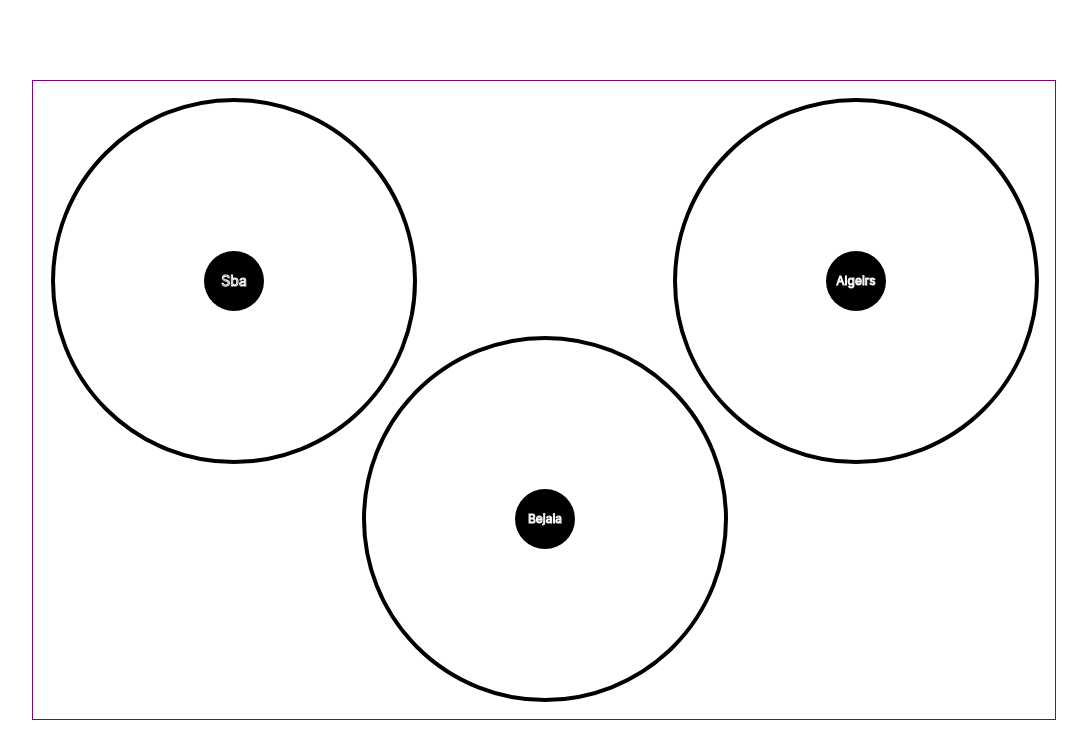
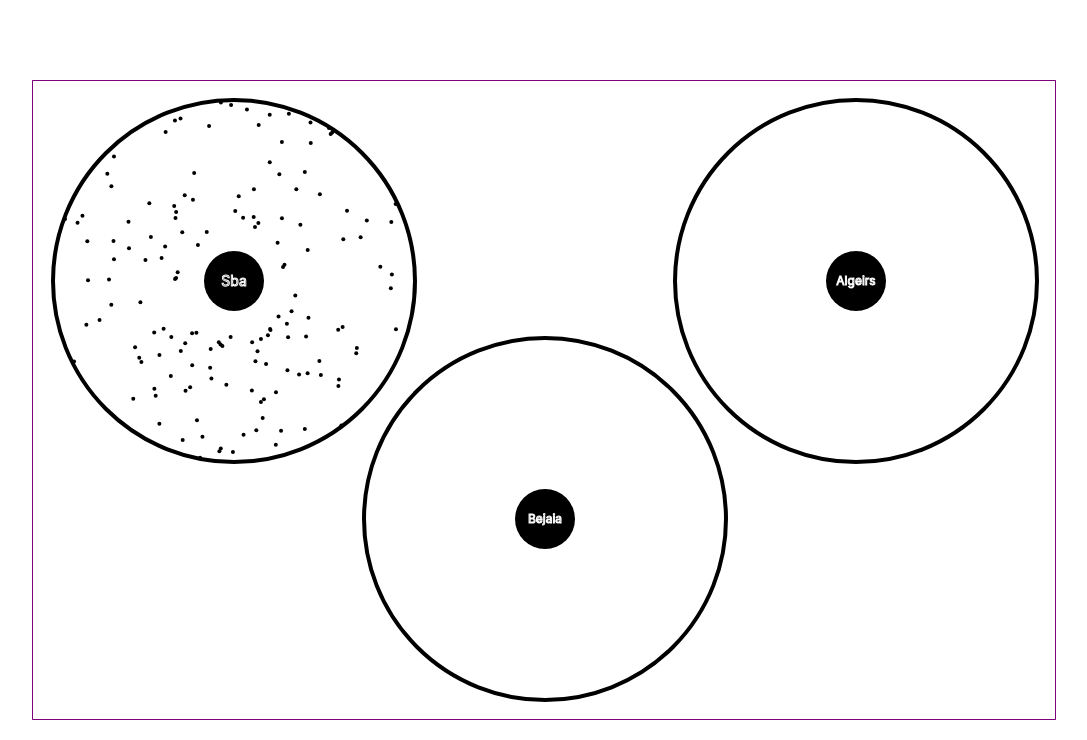
Before and after one commit to stormsidali2001/Algeria-univ-of-CS-2nd-year-exam-results-visualisation, a Next.js app: page / in a window 1280 px wide. Shown: the top 740 px of the page, without its empty margins (96-1183 px from the left). Built offline with nearby package versions, Linux system fonts and the light colour scheme.

Commit message:
randomizing the position of the data

```diff
--- a/components/VisContainer/index.tsx
+++ b/components/VisContainer/index.tsx
@@ -1,11 +1,12 @@
 import { CSSProperties, useEffect, useId, useLayoutEffect, useRef, useState } from 'react';
 import styles from './VisContainer.module.css';
-import * as d3 from 'd3'
+import * as d3 from 'd3';
+import {data} from '../../data'
 interface PropType{
     styles:CSSProperties;
 }
 const VisContainer = ({styles:s}:PropType)=>{
-    const data = [];
+
     const [runOnce,setRunOnce] = useState(false);
 
 
@@ -14,6 +15,23 @@ const VisContainer = ({styles:s}:PropType)=>{
 
     }
     useLayoutEffect(()=>{
+        const fromA: { Classement: string; Affectation: string; }[] = [];
+        const fromB: { Classement: string; Affectation: string; }[] = [];
+        const fromS: { Classement: string; Affectation: string; }[] = [];
+        data.forEach(({Origine,...others})=>{
+            switch(Origine){
+                case 'A':
+                    fromA.push({...others})
+                    break;
+                case 'B':
+                    fromB.push({...others})
+                    break;
+                case 'S':
+                    fromS.push({...others})
+                    break;
+            }
+        })
+        console.log(fromA,fromB,fromS)
         if(runOnce) return;
         const {width,height} = (containerRef.current as unknown as HTMLElement).getBoundingClientRect();
 
@@ -111,7 +129,26 @@ const VisContainer = ({styles:s}:PropType)=>{
             .attr("text-anchor", "middle")
             .text('Bejaia')
 
+         //working with the dataset
+         const randoms: { r: number;theta:number }[] = [];
+         const centeralCirclePadding = 20;
+         sba.selectAll('data-sba-circle').data(fromS)
+         .enter()
+         .append("circle")
+         .attr("class","data-sba-circle")
+         .attr("r", 2)
+         .attr("cx",(_,i)=>{
+            randoms[i] = {
+                r:30+centeralCirclePadding+Math.floor(Math.random()*(schoolUnivCircle-30-centeralCirclePadding)),
+                theta:Math.random()*2*Math.PI
+            };
 
+            return randoms[i].r*Math.cos(randoms[i].theta)
+        })
+         .attr("cy",(_,i)=>{
+            return -randoms[i].r*Math.sin(randoms[i].theta)
+        })
+         .attr("fill","black")
 
         console.log(width,height,runOnce)
 
--- a/data.js
+++ b/data.ts
@@ -1,4 +1,11 @@
-export const data = JSON.parse(`[
+ interface DataElement {
+  Origine:string;
+  Classement:string;
+  Affectation:string;
+}
+
+
+export const data:DataElement[] = JSON.parse(`[
     {
       "Origine": "A",
       "Classement": 119,
--- a/pages/index.tsx
+++ b/pages/index.tsx
@@ -3,6 +3,7 @@ import VisContainer from '../components/VisContainer'
 import styles from '../styles/Home.module.css'
 
 const Home: NextPage = () => {
+
   return (
     <div className={styles.container}>
 
```
